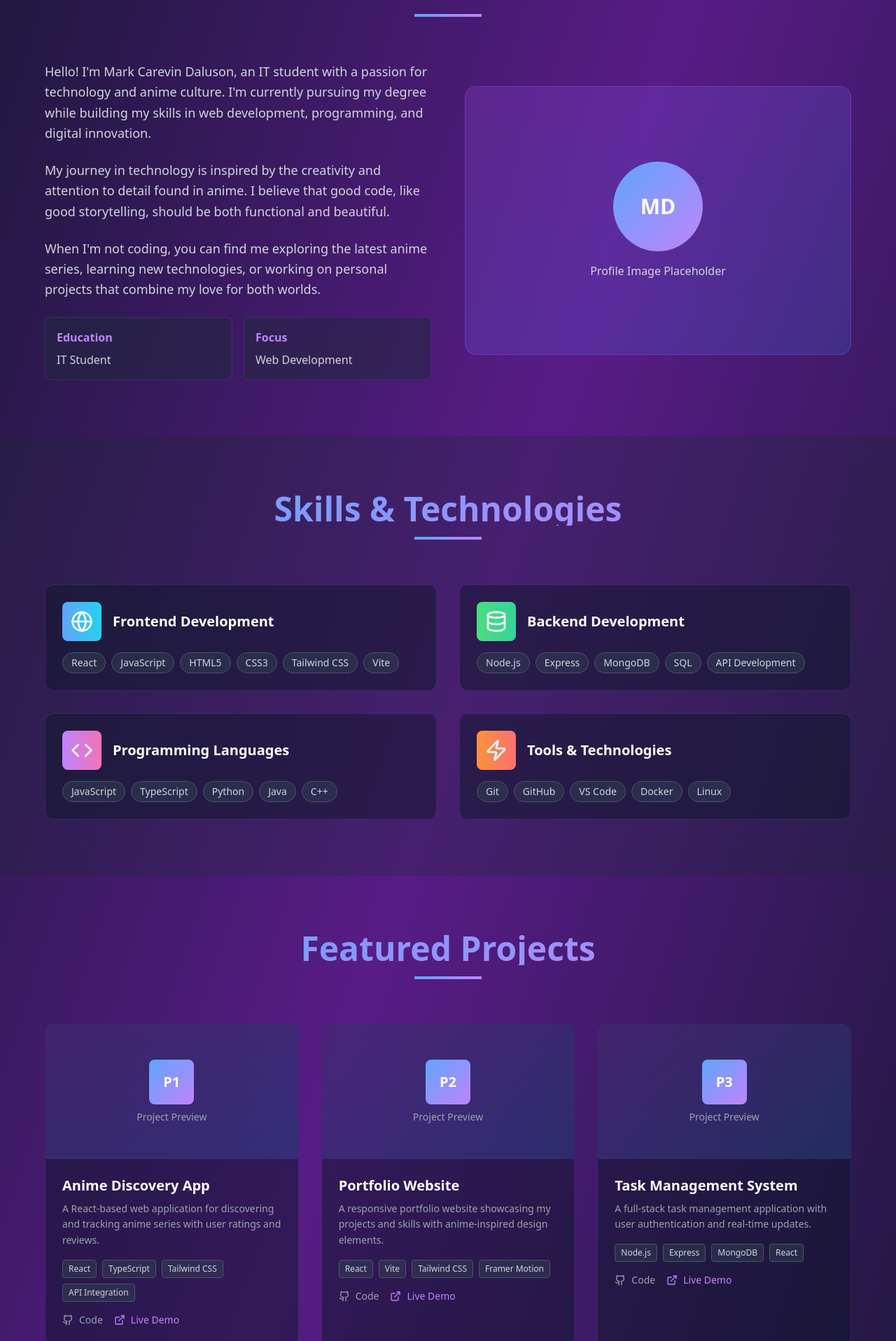
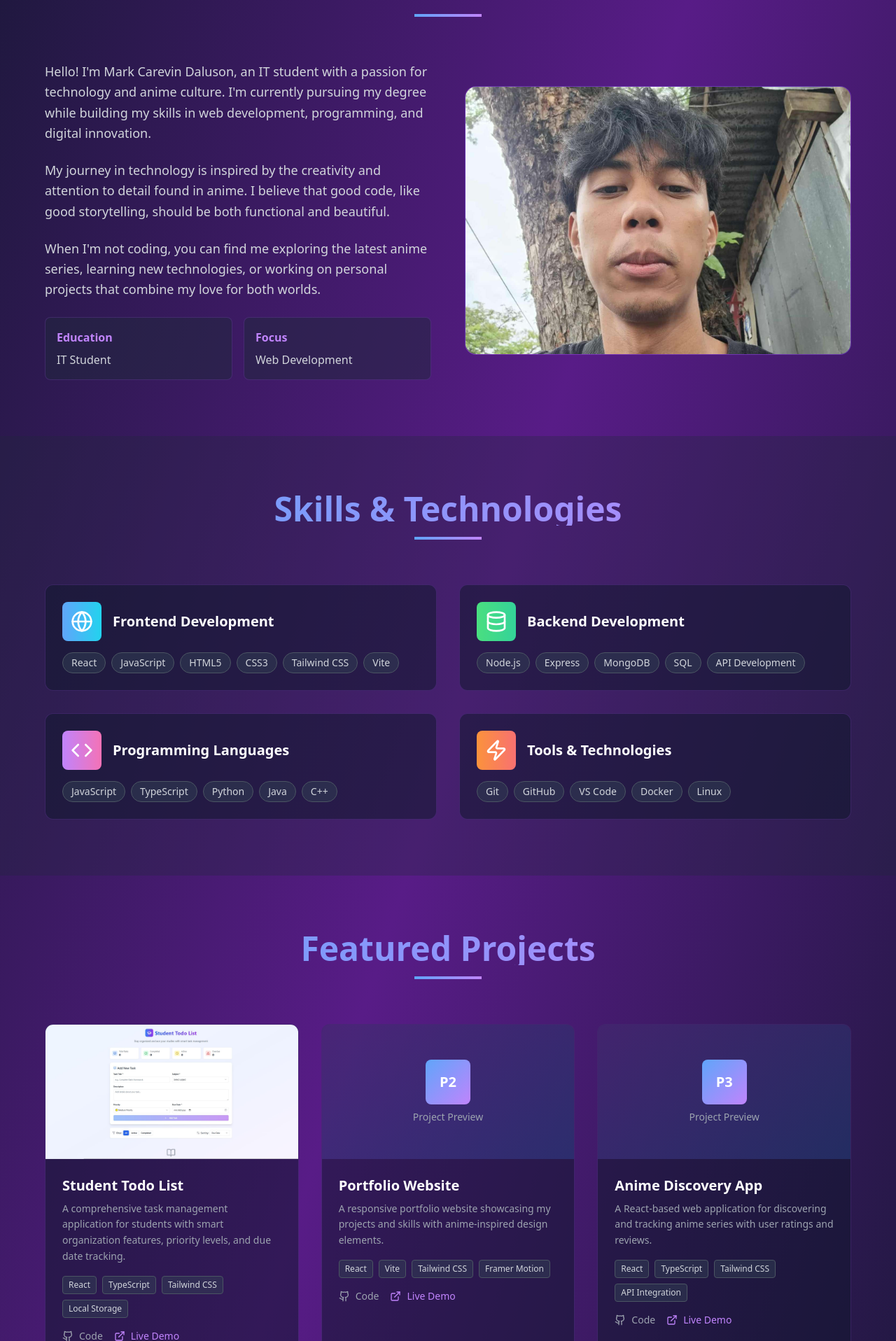
Before and after one commit to revelly2/anime-artist-canvas-mark, a React (Vite) app: page / in a window 1280 px wide. Shown: the part 924-2840 px from the top of the page at 70% size. Built offline with nearby package versions, Linux system fonts and the light colour scheme.

Commit message:
Update profile picture and project
- Changed the profile picture to the first provided image.
- Updated a project to a to-do list and included the second provided image.

```diff
--- a/src/components/About.tsx
+++ b/src/components/About.tsx
@@ -38,13 +38,12 @@ const About = () => {
           </div>
 
           <div className="relative">
-            <div className="w-full h-96 bg-gradient-to-br from-purple-500/20 to-blue-500/20 rounded-2xl border border-purple-500/30 flex items-center justify-center">
-              <div className="text-center">
-                <div className="w-32 h-32 bg-gradient-to-br from-blue-400 to-purple-400 rounded-full mx-auto mb-4 flex items-center justify-center">
-                  <span className="text-3xl font-bold text-white">MD</span>
-                </div>
-                <p className="text-gray-300">Profile Image Placeholder</p>
-              </div>
+            <div className="w-full h-96 bg-gradient-to-br from-purple-500/20 to-blue-500/20 rounded-2xl border border-purple-500/30 overflow-hidden">
+              <img
+                src="/lovable-uploads/6f6b7c81-715d-4913-8e19-b4ab65078f9f.png"
+                alt="Mark Carevin Daluson"
+                className="w-full h-full object-cover"
+              />
             </div>
           </div>
         </div>
--- a/src/components/Projects.tsx
+++ b/src/components/Projects.tsx
@@ -4,10 +4,10 @@ import { ExternalLink, Github } from "lucide-react";
 const Projects = () => {
   const projects = [
     {
-      title: "Anime Discovery App",
-      description: "A React-based web application for discovering and tracking anime series with user ratings and reviews.",
-      tech: ["React", "TypeScript", "Tailwind CSS", "API Integration"],
-      image: "placeholder",
+      title: "Student Todo List",
+      description: "A comprehensive task management application for students with smart organization features, priority levels, and due date tracking.",
+      tech: ["React", "TypeScript", "Tailwind CSS", "Local Storage"],
+      image: "/lovable-uploads/f6ac1d98-05a6-41cf-8eb4-e1a107b4f320.png",
       github: "#",
       live: "#"
     },
@@ -20,9 +20,9 @@ const Projects = () => {
       live: "#"
     },
     {
-      title: "Task Management System",
-      description: "A full-stack task management application with user authentication and real-time updates.",
-      tech: ["Node.js", "Express", "MongoDB", "React"],
+      title: "Anime Discovery App",
+      description: "A React-based web application for discovering and tracking anime series with user ratings and reviews.",
+      tech: ["React", "TypeScript", "Tailwind CSS", "API Integration"],
       image: "placeholder",
       github: "#",
       live: "#"
@@ -45,13 +45,21 @@ const Projects = () => {
               key={index}
               className="bg-slate-900/50 rounded-xl overflow-hidden border border-purple-500/20 hover:border-purple-400/40 transition-all duration-300 group hover:transform hover:scale-105"
             >
-              <div className="h-48 bg-gradient-to-br from-purple-500/20 to-blue-500/20 flex items-center justify-center">
-                <div className="text-center">
-                  <div className="w-16 h-16 bg-gradient-to-br from-blue-400 to-purple-400 rounded-lg mx-auto mb-2 flex items-center justify-center">
-                    <span className="text-xl font-bold text-white">P{index + 1}</span>
+              <div className="h-48 bg-gradient-to-br from-purple-500/20 to-blue-500/20 flex items-center justify-center overflow-hidden">
+                {project.image === "placeholder" ? (
+                  <div className="text-center">
+                    <div className="w-16 h-16 bg-gradient-to-br from-blue-400 to-purple-400 rounded-lg mx-auto mb-2 flex items-center justify-center">
+                      <span className="text-xl font-bold text-white">P{index + 1}</span>
+                    </div>
+                    <p className="text-gray-400 text-sm">Project Preview</p>
                   </div>
-                  <p className="text-gray-400 text-sm">Project Preview</p>
-                </div>
+                ) : (
+                  <img
+                    src={project.image}
+                    alt={project.title}
+                    className="w-full h-full object-cover"
+                  />
+                )}
               </div>
 
               <div className="p-6">
```
Also changed, not shown: public/lovable-uploads/6f6b7c81-715d-4913-8e19-b4ab65078f9f.png (added), public/lovable-uploads/f6ac1d98-05a6-41cf-8eb4-e1a107b4f320.png (added).
